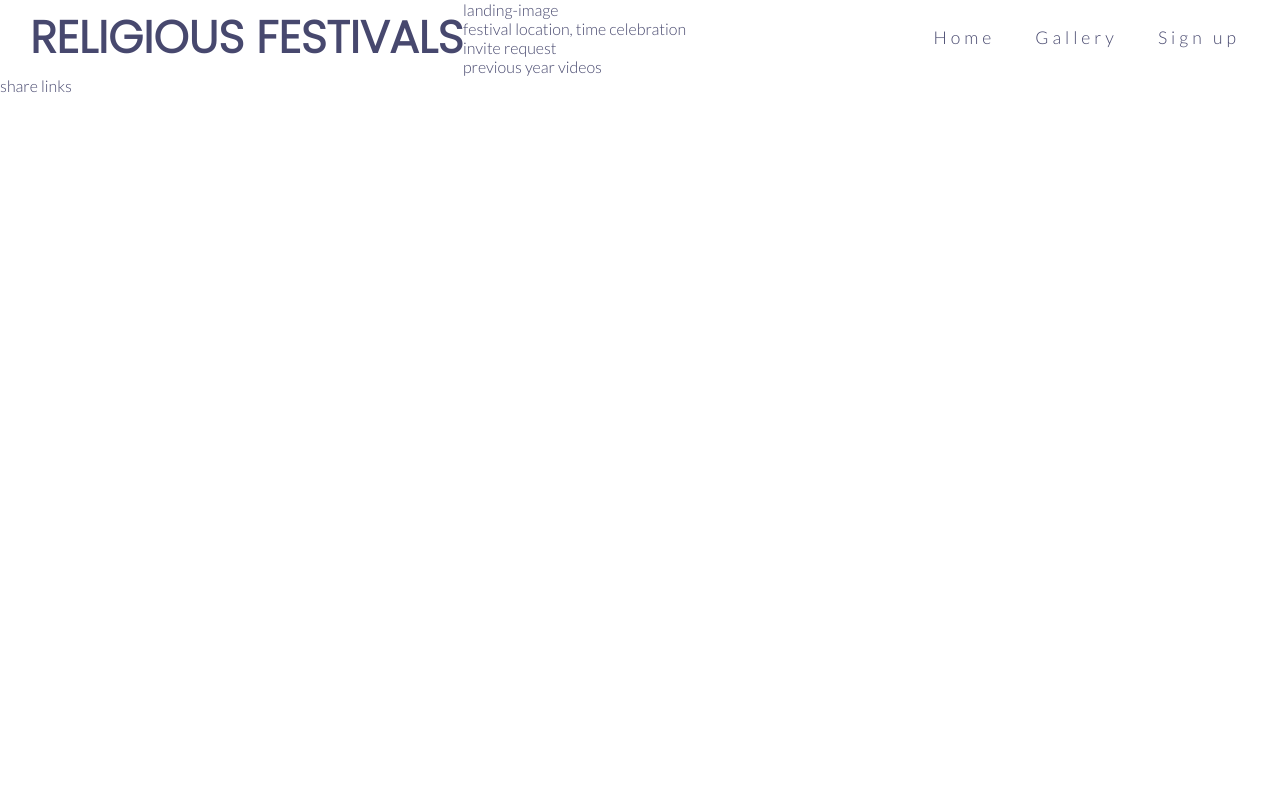
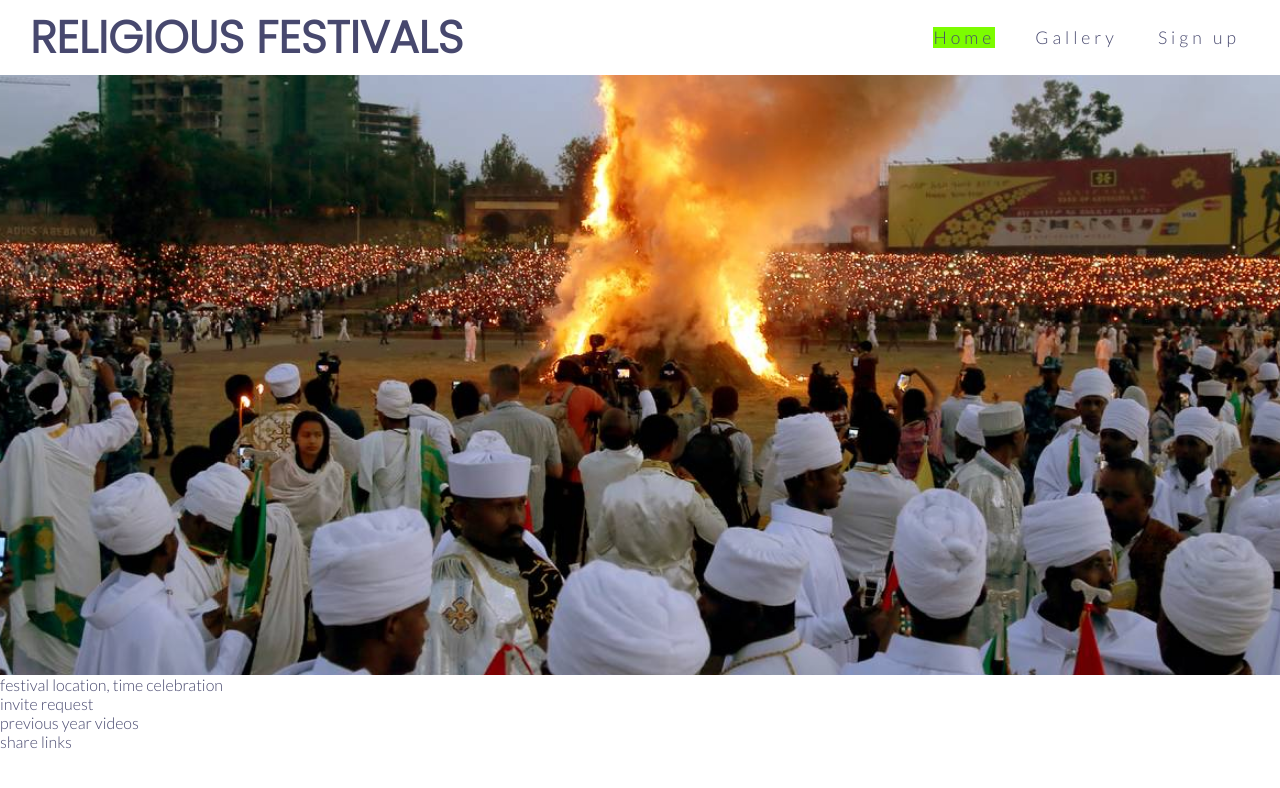
Before and after one commit to Tamirucode/religious-festivals, a plain HTML site: page index.html in a window 1280 px wide. Drawn offline with Linux system fonts and the light colour scheme.

Commit message:
add landing-image and animation for zoom

```diff
--- a/assets/css/style.css
+++ b/assets/css/style.css
@@ -45,3 +45,34 @@ h1{
     background-color: lawngreen;
 
 }
+/*landing image*/
+
+#landing-outer {
+    width: 100%;
+    height: 600px;
+    overflow: hidden;
+
+}
+#landing-image {
+    width: 100%;
+    height: 600px;
+    background: url('./images/meskel-festivalfront.jpg') no-repeat center center;
+
+
+
+     /*animation zoom effect loading page*/
+     animation-name: landing-zoom;
+     animation-duration: 5s;
+     animation-fill-mode: forwards;
+
+}
+
+@keyframes landing-zoom {
+    from {
+        transform: scale(1);
+    }
+    to {
+        transform: scale(1.1);
+    }
+
+}
--- a/index.html
+++ b/index.html
@@ -23,13 +23,19 @@
                     <a href="#">Gallery</a>
                 </li>
                 <li>
-                    <a href="index.html" >Home</a>
+                    <a href="index.html" class="active">Home</a>
                 </li>
             </ul>
         </nav>
     </header>
-    <section>
-        landing-image
+    <section id="landing-outer">
+        <div id="landing-image">
+
+        </div>
+        <div id="image-descript">
+            <h2>Meskel Festival Celebration</h2>
+            <h3>At Meskel Square, Addis Ababa, Ethiopia</h3>
+        </div>
     </section>
     <section>
         festival location, time celebration
```
Also changed, not shown: assets/css/images/meskel-festivalfront.jpg (added).
